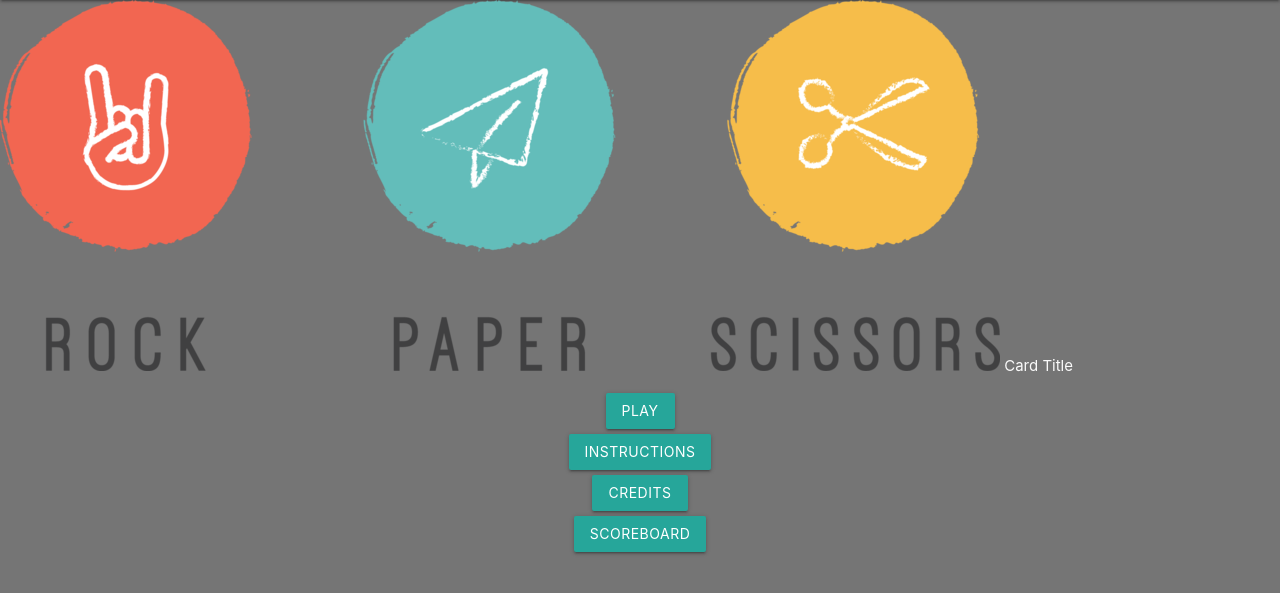
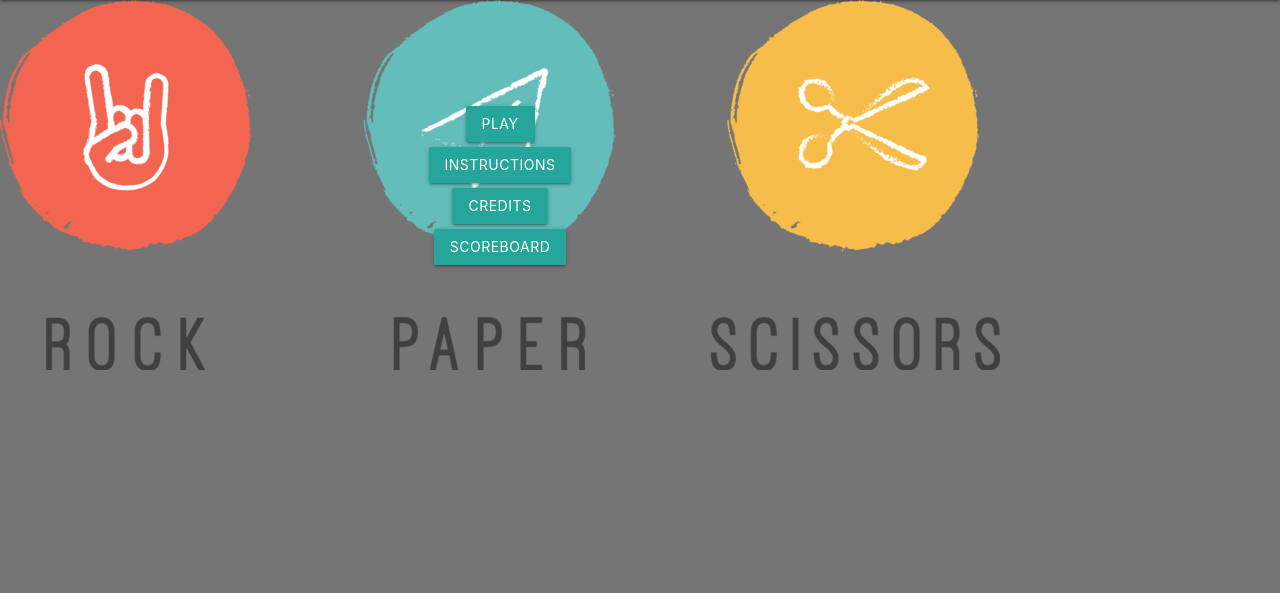
Before and after one commit to vives-webapplications-2018/vue-project-rngesus, a PHP site: page /templates/index.phtml in a window 1280 px wide. Shown: the part 64-657 px from the top of the page. Run offline with PHP 8.4, Linux system fonts and the light colour scheme.

Commit message:
made img center with buttons

```diff
--- a/public/css/style.css
+++ b/public/css/style.css
@@ -50,6 +50,9 @@ h1 {
     background-position: center;
 }
 
-.background {
-    position: absolute;
+#background {
+    background-image:url(/img/Background.png);
+    align-content: center;
+    width:1000px;
+    height:370px;
 }
--- a/templates/index.phtml
+++ b/templates/index.phtml
@@ -33,12 +33,9 @@
     </div>
   </nav>
 
-   <div class="card-image">
-          <img src="/img/Background.png">
-          <span class="card-title">Card Title</span>
-        </div>
 
-    <div>
+
+    <div id="background">
         <ul class="center" >
             <li class="buttons"><a href="/mode" class="waves-effect waves-light btn">Play</a></li>
             <li class="buttons"><a href="/instructions" class="waves-effect waves-light btn">Instructions</a></li>
```
